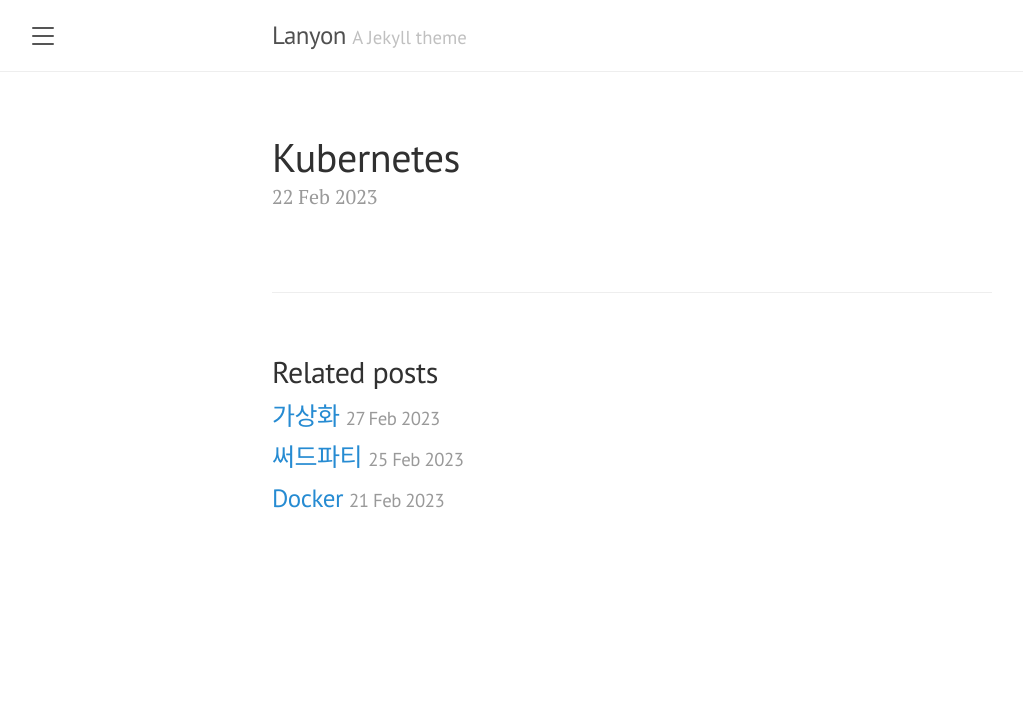
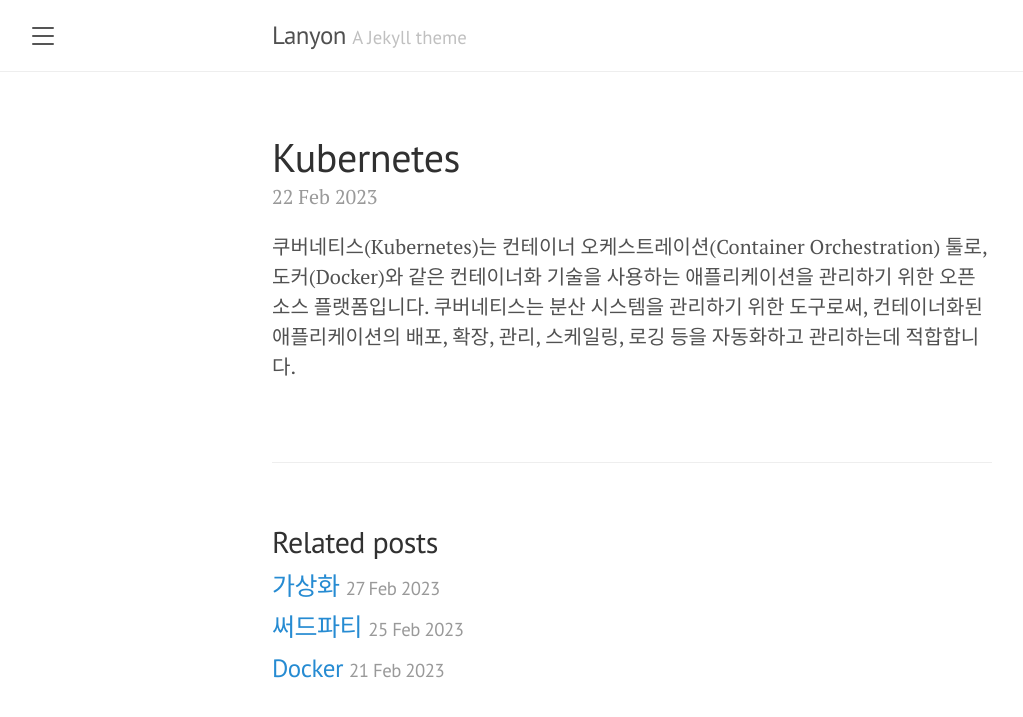
Before and after one commit to mycookie1/mycookie1.github.io, a Jekyll site: the page built from _posts/2023-02-22-Kubernetes.md, in a window 1280 px wide. Shown: the top 717 px of the page, without its empty margins (8-1031 px from the left). Built offline with Jekyll 4.4.1, drawn with Linux system fonts in a browser that asks for light colours; a file with an impossible date is left out.

Commit message:
[feat] 쿠버네티스

```diff
--- a/_posts/2023-02-22-Kubernetes.md
+++ b/_posts/2023-02-22-Kubernetes.md
@@ -4,3 +4,5 @@ title:  "Kubernetes"
 category: Spring
 tags: [Kubernetes]
 ---
+
+쿠버네티스(Kubernetes)는 컨테이너 오케스트레이션(Container Orchestration) 툴로, 도커(Docker)와 같은 컨테이너화 기술을 사용하는 애플리케이션을 관리하기 위한 오픈소스 플랫폼입니다. 쿠버네티스는 분산 시스템을 관리하기 위한 도구로써, 컨테이너화된 애플리케이션의 배포, 확장, 관리, 스케일링, 로깅 등을 자동화하고 관리하는데 적합합니다.
```
